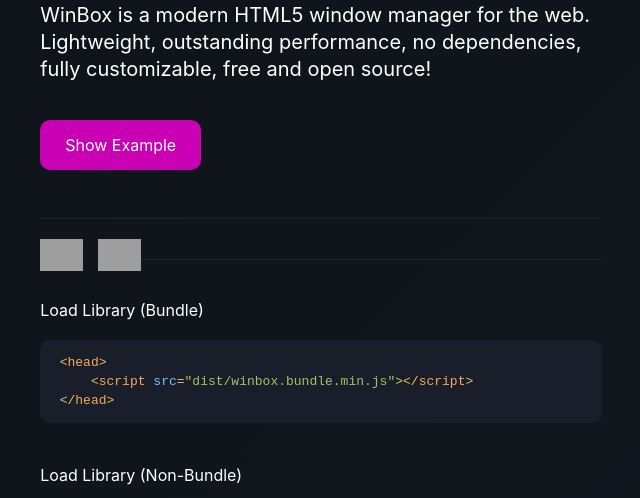
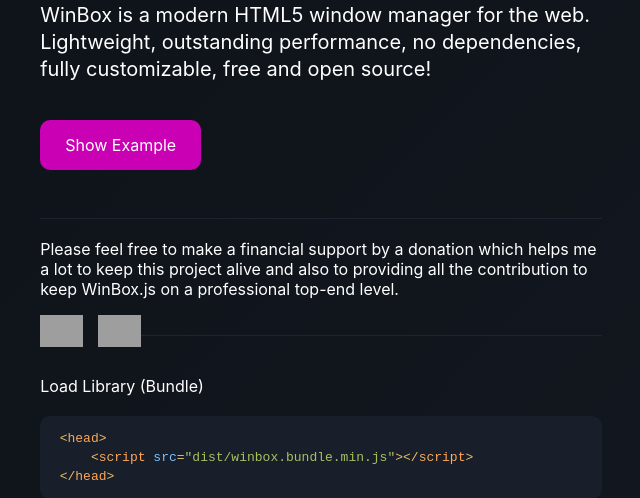
Before and after one commit to nextapps-de/winbox, a website: page index.html in a window 1280 px wide. Shown: the part 302-800 px from the top of the page, without its empty margins (319-959 px from the left). Drawn offline with nearby package versions, Linux system fonts and the light colour scheme; grey boxes are pictures that could not be loaded.

Commit message:
add donation information to demo page

```diff
--- a/index.html
+++ b/index.html
@@ -148,6 +148,7 @@
         <br><br>
 
         <hr>
+        <p>Please feel free to make a financial support by a donation which helps me a lot to keep this project alive and also to providing all the contribution to keep WinBox.js on a professional top-end level.</p>
         <a href="https://opencollective.com/winboxjs/donate" target="_blank" style="float: left; margin-right: 15px">
             <img src="https://opencollective.com/webpack/donate/button@2x.png?color=blue" height="32" alt="Donate using Open Collective">
         </a>
```
